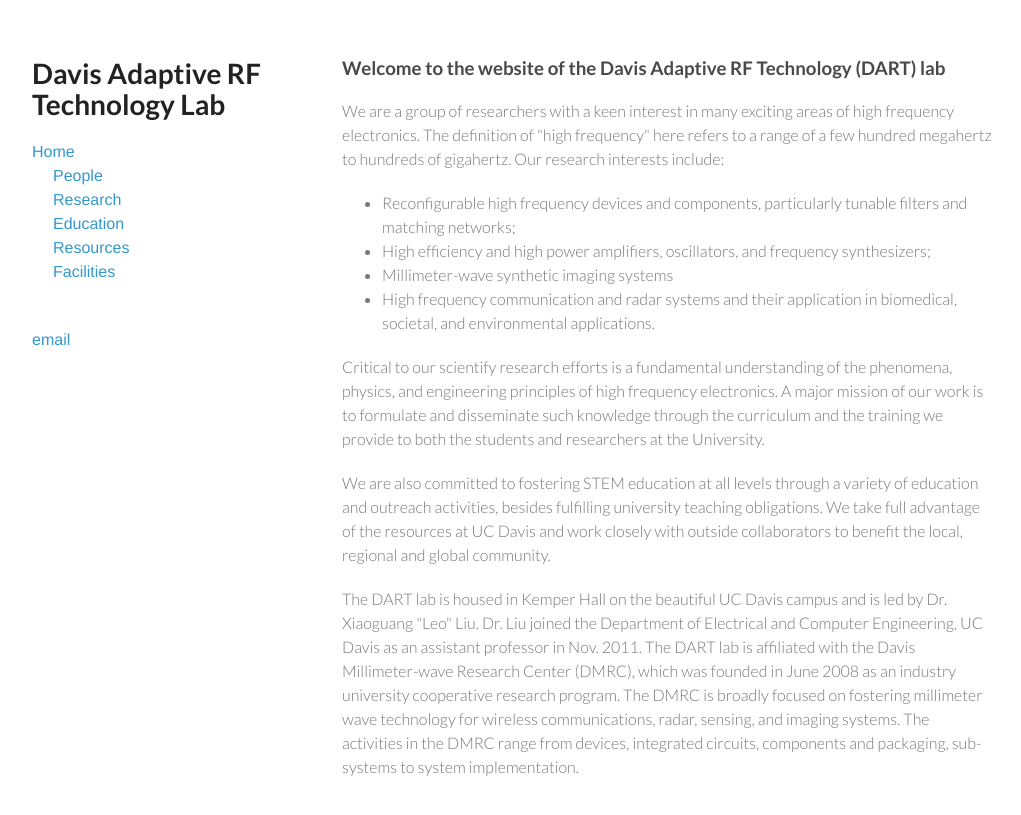
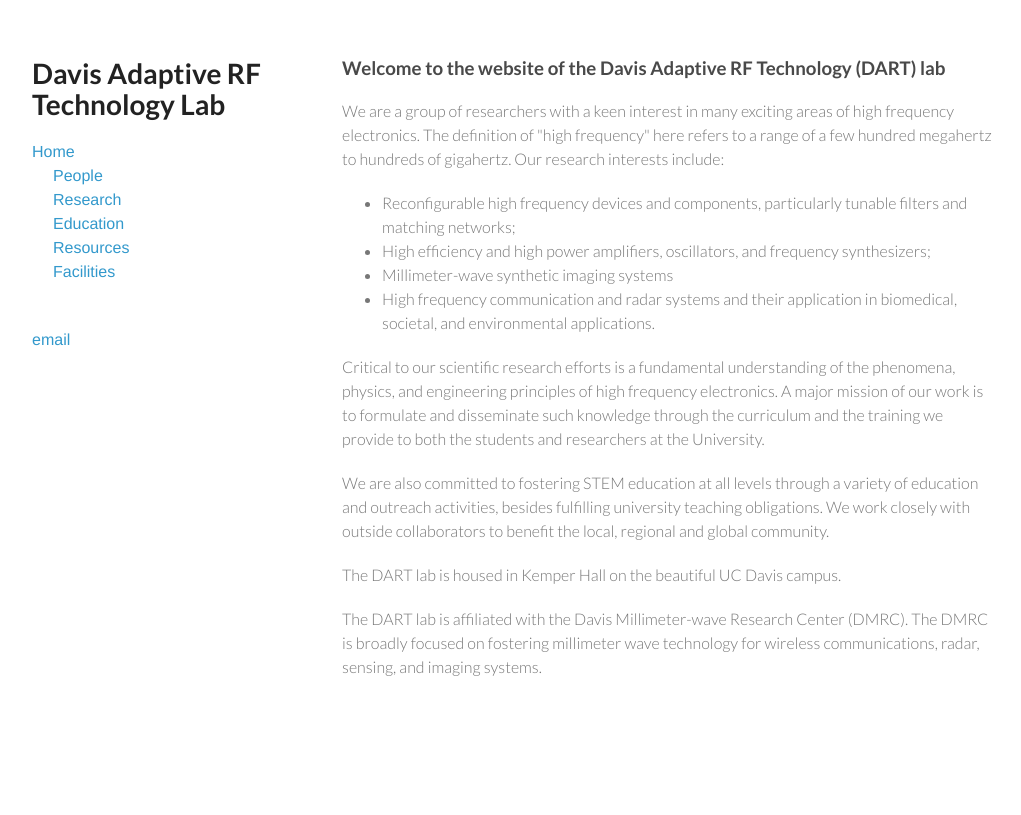
Before and after one commit to ucdart/ucdart.github.io, a Jekyll site: the page built from index.html, in a window 1280 px wide. Shown: the top 815 px of the page, without its empty margins (128-1149 px from the left). Built offline with Jekyll 4.4.1, drawn with Linux system fonts in a browser that asks for light colours.

Commit message:
Update index.html

```diff
--- a/index.html
+++ b/index.html
@@ -14,11 +14,13 @@
 			<li>High frequency communication and radar systems and their application in biomedical, societal, and environmental applications. </li>
              </ul>
         </p>
-	<p>Critical to our scientify research efforts is a fundamental understanding of the phenomena, physics, and engineering principles of high frequency electronics. A major mission of our work is to formulate and disseminate such knowledge through the curriculum and the training we provide to both the students and researchers at the University. </p>
-	<p>We are also committed to fostering STEM education at all levels through a variety of education and outreach activities, besides fulfilling university teaching obligations. We take full advantage of the resources at UC Davis and work closely with outside collaborators to benefit the local, regional and global community. </p>
 
-The DART lab is housed in Kemper Hall on the beautiful UC Davis campus and is led by Dr. Xiaoguang "Leo" Liu. Dr. Liu joined the Department of Electrical and Computer Engineering, UC Davis as an assistant professor in Nov. 2011.
+	<p>Critical to our scientific research efforts is a fundamental understanding of the phenomena, physics, and engineering principles of high frequency electronics. A major mission of our work is to formulate and disseminate such knowledge through the curriculum and the training we provide to both the students and researchers at the University. </p>
 
-The DART lab is affiliated with the Davis Millimeter-wave Research Center (DMRC), which was founded in June 2008 as an industry university cooperative research program. The DMRC is broadly focused on fostering millimeter wave technology for wireless communications, radar, sensing, and imaging systems. The activities in the DMRC range from devices, integrated circuits, components and packaging, sub-systems to system implementation.
+	<p>We are also committed to fostering STEM education at all levels through a variety of education and outreach activities, besides fulfilling university teaching obligations. We work closely with outside collaborators to benefit the local, regional and global community. </p>
+
+<p>The DART lab is housed in Kemper Hall on the beautiful UC Davis campus. </p>
+
+<p>The DART lab is affiliated with the Davis Millimeter-wave Research Center (DMRC). The DMRC is broadly focused on fostering millimeter wave technology for wireless communications, radar, sensing, and imaging systems. </p>
 
 </section>
```
